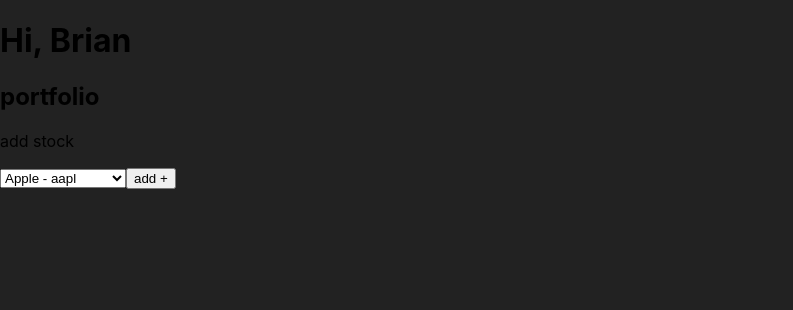
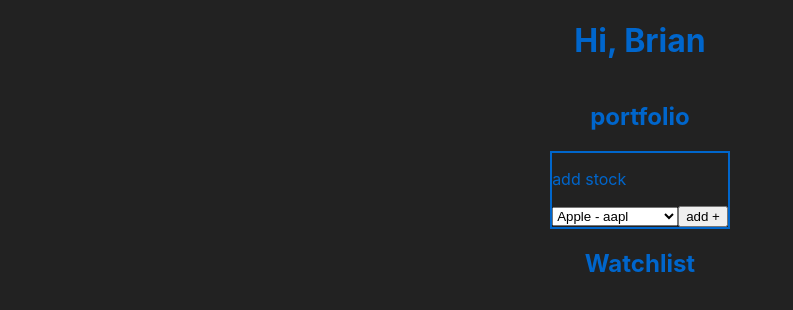
Before and after one commit to Heiner000/project-4-client, a React (Create React App) app: page /homepage in a window 1280 px wide. Shown: the top 310 px of the page, without its empty margins (0-793 px from the left). Built offline with nearby package versions, Linux system fonts and the light colour scheme; no server answers.

Commit message:
added some css to homepage

```diff
--- a/src/pages/HomePage.jsx
+++ b/src/pages/HomePage.jsx
@@ -1,5 +1,6 @@
 import axios from 'axios'
 import { useState,useEffect } from 'react'
+import './styles/homepage.css'
 
 export default function HomePage(){
 
@@ -24,15 +25,36 @@ export default function HomePage(){
       console.log(err)
     }
   }
+  useEffect( () => {
+    const fetchStocks = async () => {
+      try{
+        const response = await axios.get('http://localhost:8000/view_trades/')
+        console.log(response.data)
+      } catch (err) {
+        console.log(err)
+      }
+    }
+    fetchStocks()
+  }, [])
+
+  // const fetch_stocks = async () => {
+  //   try{
+  //     const response = await axios.get('http://localhost:8000/view_trades/')
+  //     console.log(response)
+  //   } catch (err) {
+  //     console.log(err)
+  //   }
+  // }
 
   const displayStocks = async () => {
     axios.get(`http://localhost:8000/portfolio/`)
   }
 
     return(
-        <div>
+        <div className='container'>
             <h1>Hi, Brian</h1>
             <h2>portfolio</h2>
+            <div className='portfolio-container'>
               <p>add stock</p>
               <select name="" id="">
                 <option value="aapl">Apple - aapl</option>
@@ -50,5 +72,9 @@ export default function HomePage(){
               </select>
               <button onClick={addStock}>add +</button>
             </div>
+            <div>
+              <h2>Watchlist</h2>
+            </div>
+        </div>
     )
 }
--- /dev/null
+++ b/src/pages/styles/homepage.css
@@ -0,0 +1,18 @@
+.container {
+    display: flex;
+    flex-direction: column;
+    align-items: center;
+}
+.portfolio-container{
+    border: 2px solid #0066cc;
+    overflow-y: auto;
+}
+p {
+    color: #0066cc;
+}
+h2 {
+    color: #0066cc;
+}
+h1 {
+    color: #0066cc;
+}
```
Lines whose indentation alone changed are shown as unchanged.
